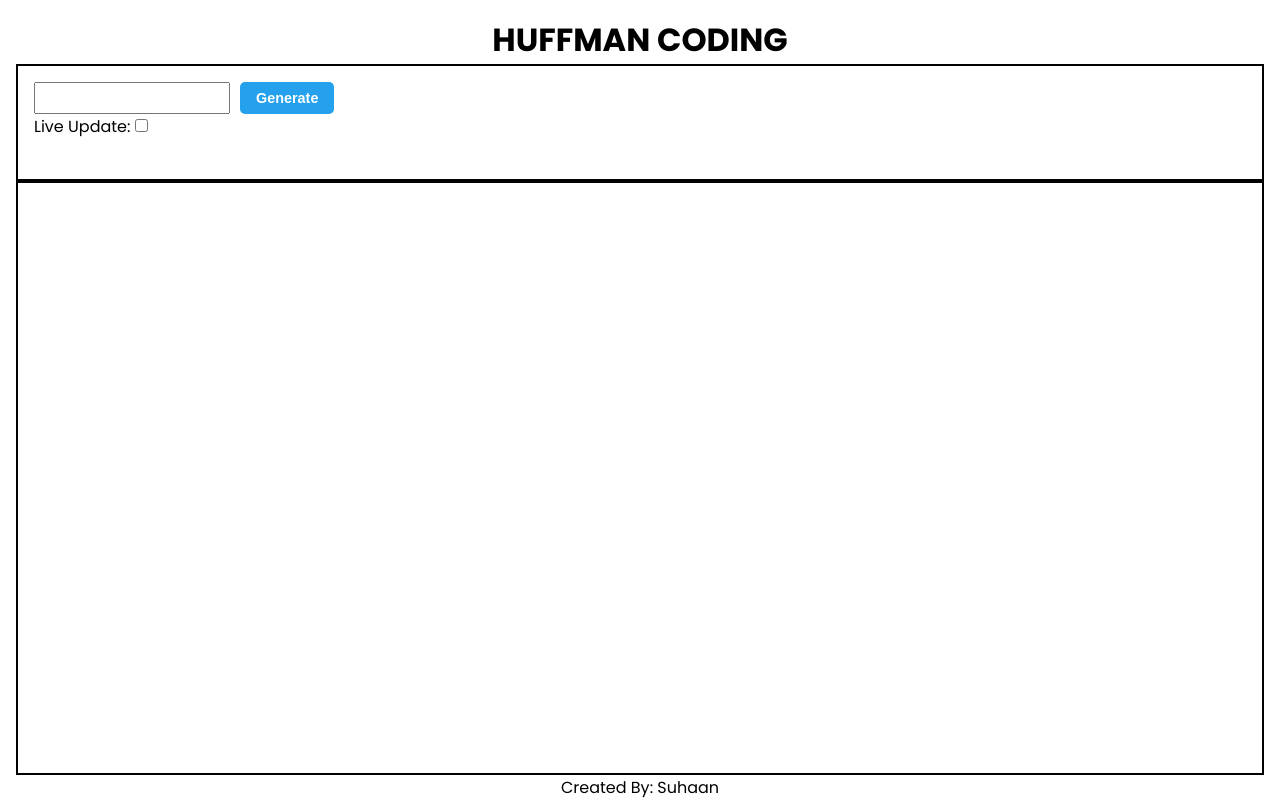
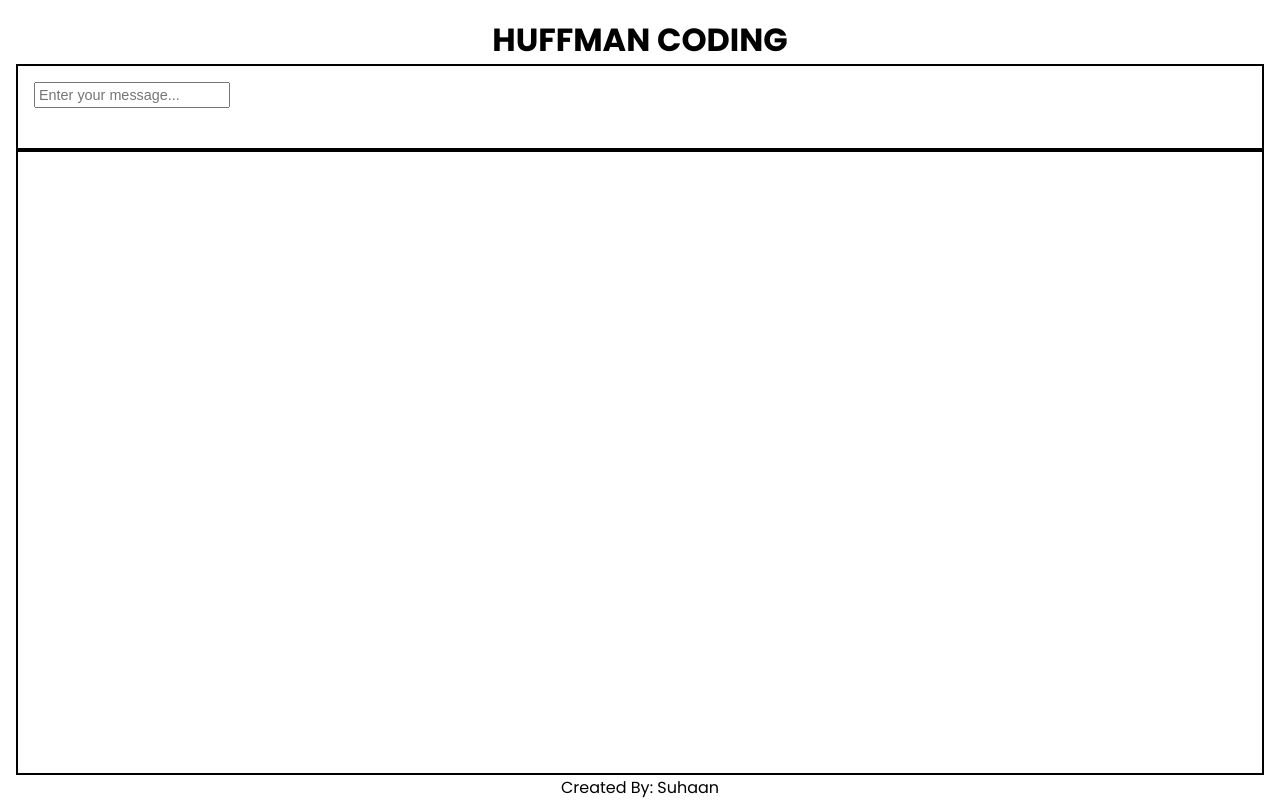
Before and after one commit to Suhaan-Bhandary/Huffman-Coding, a React (Create React App) app: page / in a window 1280 px wide. Built offline with nearby package versions, Linux system fonts and the light colour scheme.

Commit message:
Removed the generate button and now the tree is generated as message is typed(removed the mode)

```diff
--- a/src/App.js
+++ b/src/App.js
@@ -6,50 +6,32 @@ import BinaryTree from "./components/BinaryTree/BinaryTree";
 const App = () => {
   const [root, setRoot] = useState(null);
   const [codes, setCodes] = useState(null);
-  const [liveUpdate, setLiveUpdate] = useState(false);
   const [message, setMessage] = useState("");
 
-  const getHuffmanTree = () => {
-    let [node, huffmanCodes] = generateHuffmanTree(message);
-    setRoot(node);
-    setCodes(huffmanCodes);
-  };
-
-  const getEncodedString = () => {
-    let result = "";
-    for (let i = 0; i < message.length; i++) {
-      result += codes.get(message[i]);
-    }
-    return result;
-  }
-
-  const getEncodedStringSize = () => {
-    let result = "";
-    for (let i = 0; i < message.length; i++) {
-      result += codes.get(message[i]);
-    }
-    return result.length;
-  };
-
-  const getFixedEncodedStringSize = () => {
-    let letters = new Set([...message]);
-    const n = letters.size;
-    console.log(n, message.length);
-    return message.length * Math.floor(Math.log2(n) + 1);
-  }
-
-  const getFixedEncodedStringCharSize = () => {
-    let letters = new Set([...message]);
-    return letters.size;
-  };
+  const [encodedString, setEncodedString] = useState("");
+  const [fixedEncodedStringSize, setFixedEncodedStringSize] = useState(0);
+  const [fixedEncodedCharSize, setFixedEncodedCharSize] = useState(0);
 
   useEffect(() => {
-    if (!liveUpdate || message.length === 0) return;
+    if (message.length === 0) return;
 
     let [node, huffmanCodes] = generateHuffmanTree(message);
     setRoot(node);
     setCodes(huffmanCodes);
-  }, [liveUpdate, message]);
+
+    // Updating the variables
+    let result = "";
+    for (let i = 0; i < message.length; i++) {
+      result += huffmanCodes.get(message[i]);
+    }
+    setEncodedString(result);
+
+    // Calculating the Fixed Size Coding
+    let letters = new Set([...message]);
+    const n = letters.size;
+    setFixedEncodedCharSize(n);
+    setFixedEncodedStringSize(message.length * Math.floor(Math.log2(n) + 1));
+  }, [message]);
 
   return (
     <div className="App">
@@ -61,27 +43,19 @@ const App = () => {
             type="text"
             value={message}
             onChange={(e) => setMessage(e.target.value)}
+            placeholder="Enter your message..."
           />
-          <button type="button" onClick={getHuffmanTree}>
-            Generate
-          </button>
         </div>
-
-        <p className="liveUpdateContainer">
-          Live Update:{" "}
-          <input
-            type="checkbox"
-            checked={liveUpdate}
-            onChange={() => setLiveUpdate(!liveUpdate)}
-          />
-        </p>
 
         <div className="decodeValueContainer">
           {codes && (
             <>
-              <p>Encoded String: {getEncodedString()}</p>
-              <p>Huffman Code Size: {getEncodedStringSize()}</p>
-              <p>Fixed Encoded Size: {getFixedEncodedStringSize()} [{getFixedEncodedStringCharSize()}]</p>
+              <p>Encoded String: {encodedString}</p>
+              <p>Huffman Code Size: {encodedString.length}</p>
+              <p>
+                Fixed Encoded Size: {fixedEncodedStringSize} [
+                {fixedEncodedCharSize}]
+              </p>
 
               <p>Encoding for Each Character</p>
               <div className="encodedValues">
```
Also changed, not shown: 1 other file (tests, documents, lock files or other folders).
